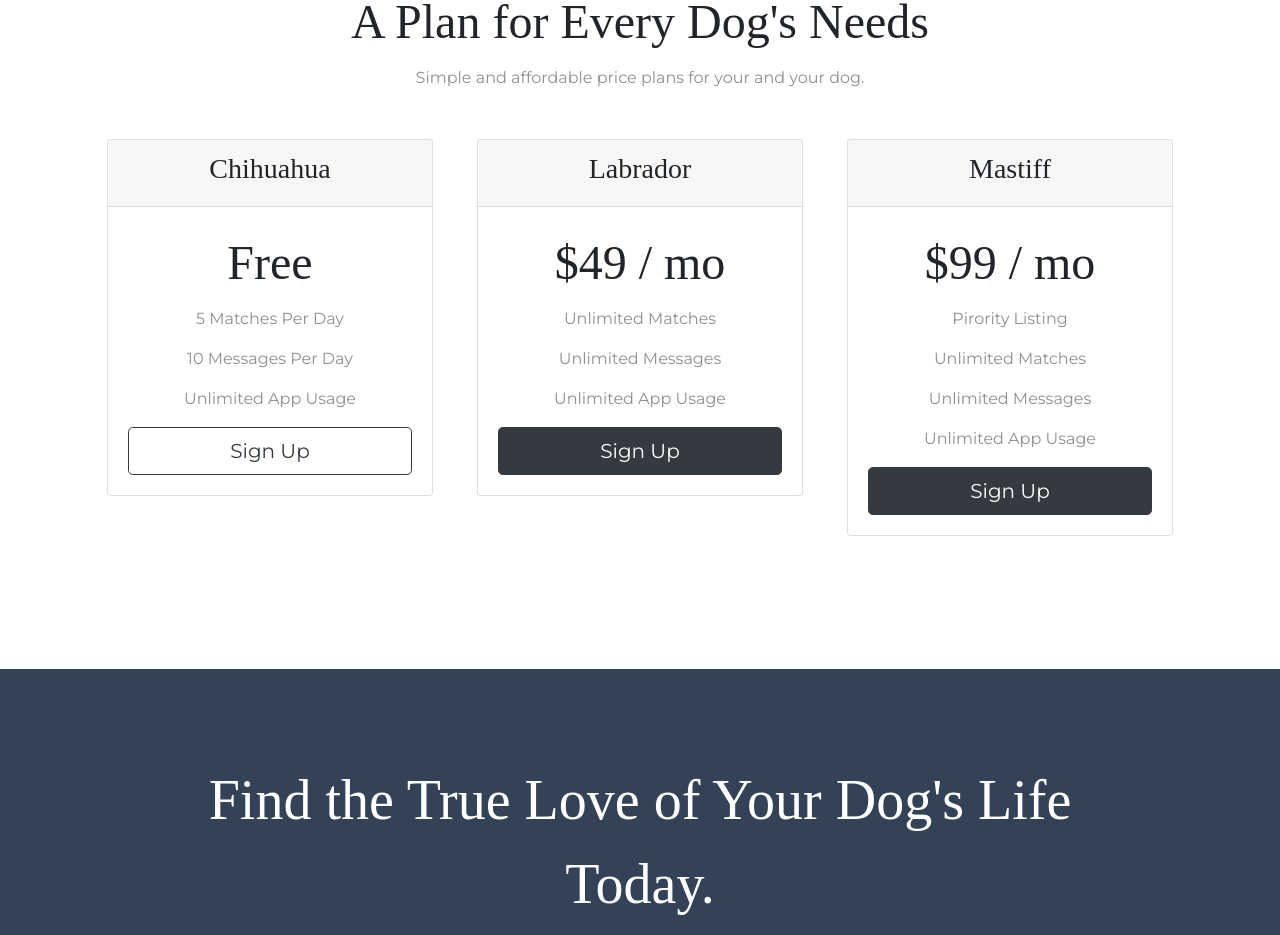
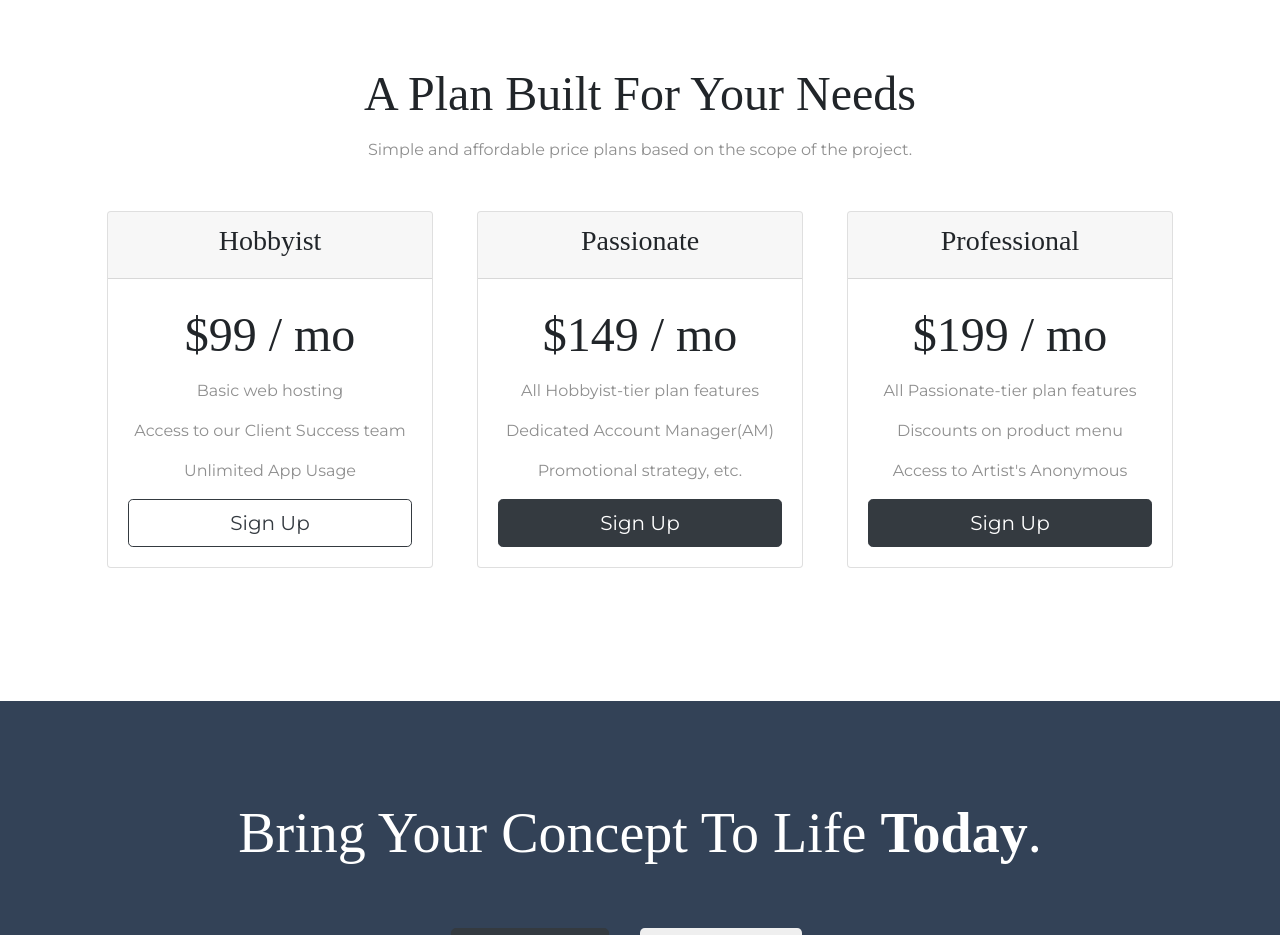
Before and after one commit to charlesGraham/creative-ink, a plain HTML site: page index.html in a window 1280 px wide. Shown: the part 1829-2764 px from the top of the page. Drawn offline with nearby package versions, Linux system fonts and the light colour scheme.

Commit message:
Configure testimonials, plans and CTA

```diff
--- a/index.html
+++ b/index.html
@@ -114,12 +114,12 @@
     <div id="testimonial-carousel" class="carousel slide" data-ride="false">
       <div class="carousel-inner">
         <div class="carousel-item active container-fluid">
-          <h2 class="testimonial-text">I no longer have to sniff other dogs for love. I've found the hottest Corgi on TinDog. Woof.</h2>
-          <img class="testimonial-image" src="images/dog-img.jpg" alt="dog-profile">
-          <em>Pebbles, New York</em>
+          <h2 class="testimonial-text">I've always wanted to digitize my art. Creative Ink Studios allowed me to reach a bigger audience.</h2>
+          <img class="testimonial-image" src="images/man-drawing-painting.jpg" alt="dog-profile">
+          <em>John, New York</em>
         </div>
         <div class="carousel-item container-fluid">
-          <h2 class="testimonial-text">My dog used to be so lonely, but with TinDog's help, they've found the love of their life. I think.</h2>
+          <h2 class="testimonial-text">I finally got to launch a digital version of my comic book and promote myself online. Thanks, Creative Ink Studios!</h2>
           <img class="testimonial-image" src="images/lady-img.jpg" alt="lady-profile">
           <em>Beverly, Illinois</em>
         </div>
@@ -150,20 +150,20 @@
 
   <section class="white-section" id="pricing">
 
-    <h2 class="section-heading">A Plan for Every Dog's Needs</h2>
-    <p>Simple and affordable price plans for your and your dog.</p>
+    <h2 class="section-heading">A Plan Built For Your Needs</h2>
+    <p>Simple and affordable price plans based on the scope of the project.</p>
 
     <div class="row">
 
       <div class="pricing-column col-lg-4 col-md-6">
         <div class="card">
           <div class="card-header">
-            <h3>Chihuahua</h3>
+            <h3>Hobbyist</h3>
           </div>
           <div class="card-body">
-            <h2 class="price-text">Free</h2>
-            <p>5 Matches Per Day</p>
-            <p>10 Messages Per Day</p>
+            <h2 class="price-text">$99 / mo</h2>
+            <p>Basic web hosting</p>
+            <p>Access to our Client Success team</p>
             <p>Unlimited App Usage</p>
             <button class="btn btn-lg btn-block btn-outline-dark" type="button">Sign Up</button>
           </div>
@@ -173,13 +173,13 @@
       <div class="pricing-column col-lg-4 col-md-6">
         <div class="card">
           <div class="card-header">
-            <h3>Labrador</h3>
+            <h3>Passionate</h3>
           </div>
           <div class="card-body">
-            <h2 class="price-text">$49 / mo</h2>
-            <p>Unlimited Matches</p>
-            <p>Unlimited Messages</p>
-            <p>Unlimited App Usage</p>
+            <h2 class="price-text">$149 / mo</h2>
+            <p>All Hobbyist-tier plan features</p>
+            <p>Dedicated Account Manager(AM)</p>
+            <p>Promotional strategy, etc.</p>
             <button class="btn btn-lg btn-block btn-dark" type="button">Sign Up</button>
           </div>
         </div>
@@ -188,14 +188,13 @@
       <div class="pricing-column col-lg-4">
         <div class="card">
           <div class="card-header">
-            <h3>Mastiff</h3>
+            <h3>Professional</h3>
           </div>
           <div class="card-body">
-            <h2 class="price-text">$99 / mo</h2>
-            <p>Pirority Listing</p>
-            <p>Unlimited Matches</p>
-            <p>Unlimited Messages</p>
-            <p>Unlimited App Usage</p>
+            <h2 class="price-text">$199 / mo</h2>
+            <p>All Passionate-tier plan features</p>
+            <p>Discounts on product menu</p>
+            <p>Access to Artist's Anonymous</p>
             <button class="btn btn-lg btn-block btn-dark" type="button">Sign Up</button>
 
           </div>
@@ -215,7 +214,7 @@
 
     <div class="container-fluid">
 
-      <h3 class="big-heading">Find the True Love of Your Dog's Life Today.</h3>
+      <h3 class="big-heading">Bring Your Concept To Life <span style="font-weight: bold">Today</span>.</h3>
       <button class="download-button btn btn-lg btn-dark" type="button"><i class="fab fa-apple"></i> Download</button>
       <button class="download-button btn btn-lg brn-light" type="button"><i class="fab fa-google-play"></i> Download</button>
     </div>
```
Also changed, not shown: images/man-drawing-painting.jpg (added).
